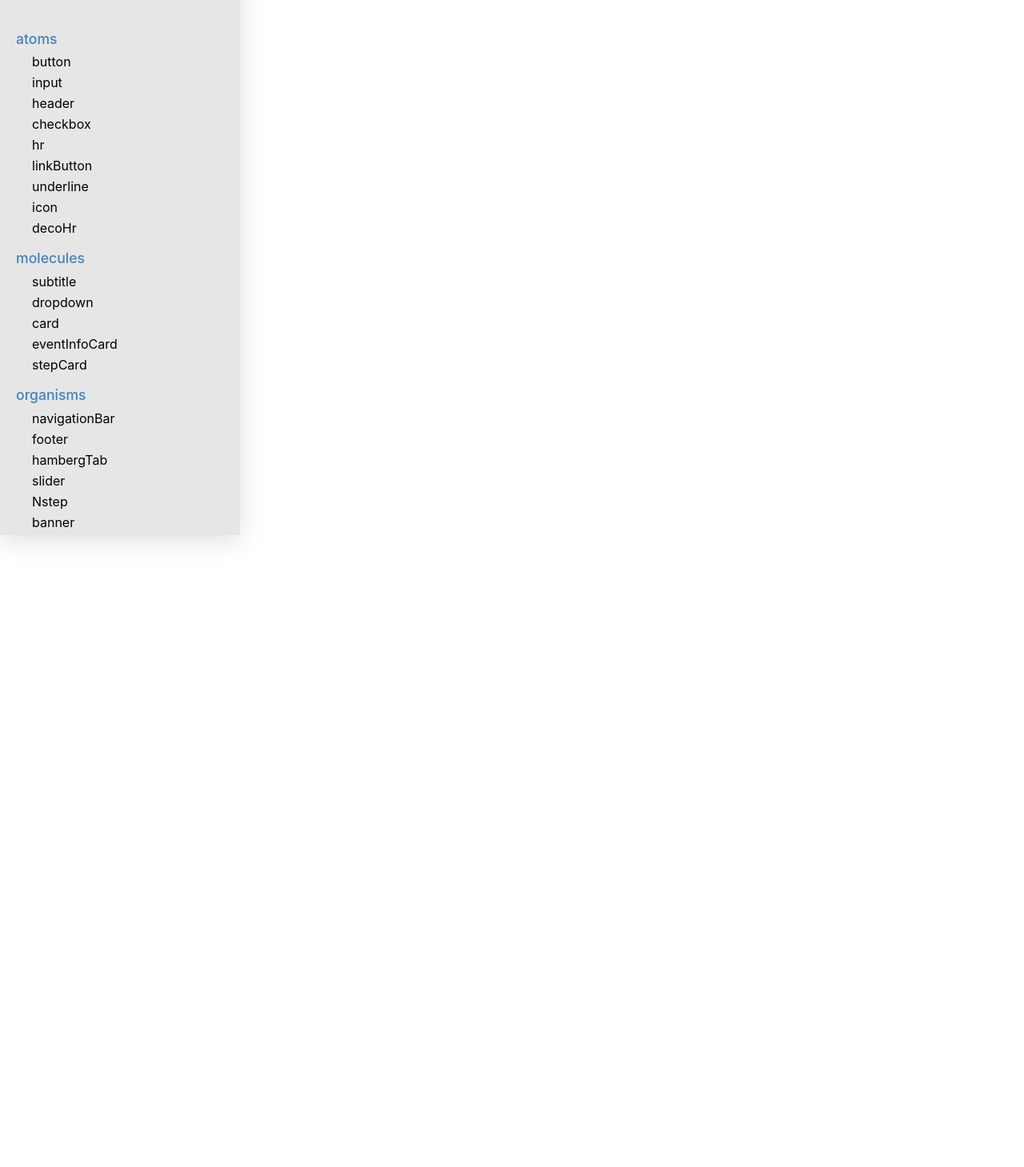
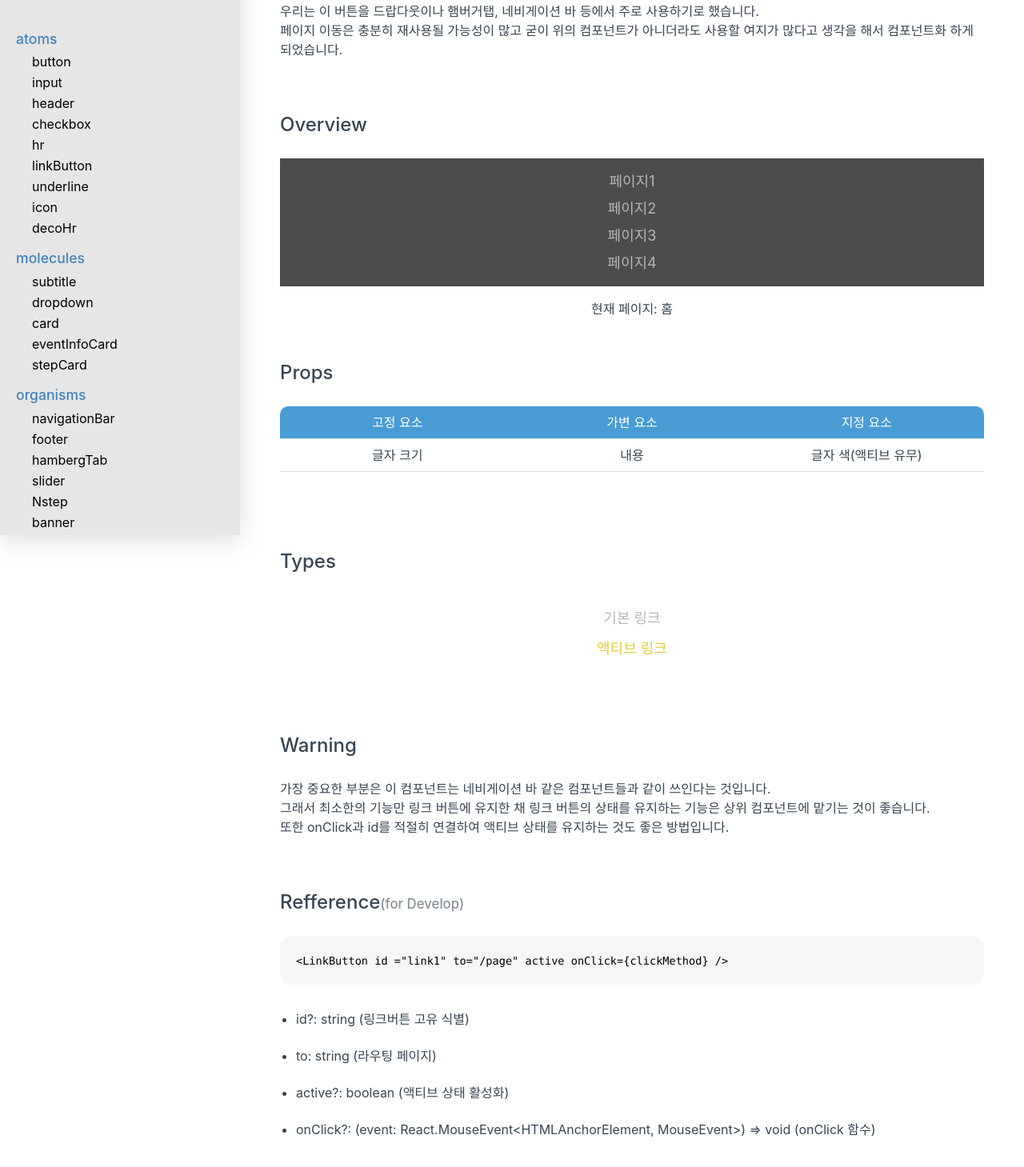
Before and after one commit to susirecipe/susirecipe-design-system, a React (Create React App) app: page /susirecipe-design-system/atoms/link-button in a window 1280 px wide. Shown: the part 131-1590 px from the top of the page at 80% size. Before the commit the page ends 800 px from the top, so only its background shows below. Built offline with nearby package versions, Linux system fonts and the light colour scheme.

Commit message:
feat: linkbutton atom 생성 및 linkbutton page 완성

```diff
--- a/src/Router.tsx
+++ b/src/Router.tsx
@@ -57,6 +57,9 @@ const AppRouter: React.FC = () => (
         <Route path="/atoms/icon">
           <Icon />
         </Route>
+        <Route path="/atoms/link-button/:page">
+          <LinkButton />
+        </Route>
         <Route path="/atoms/link-button">
           <LinkButton />
         </Route>
--- /dev/null
+++ b/src/components/another/Intro/LinkButtonIntro.tsx
@@ -0,0 +1,151 @@
+import React, { useEffect, useState, useCallback } from 'react';
+import { useParams } from 'react-router-dom';
+import {
+  IntroContainer,
+  IntroParagraph,
+  IntroSmallHeader,
+  ComponentWrapper,
+  ControlBox,
+  MarginBox,
+  PropsTable,
+  CodeBox,
+  ListBox,
+} from './global-intro.styled';
+import LinkButton from 'components/atoms/LinkButton/LinkButton';
+
+interface Param {
+  page: string;
+}
+
+interface ActivePage {
+  page1: boolean;
+  page2: boolean;
+  page3: boolean;
+  page4: boolean;
+}
+
+const LinkButtonIntro: React.FC = () => {
+  const params = useParams<Param>();
+
+  const getCurrentActivePageObj = useCallback((): ActivePage => {
+    const initActivePages = {
+      page1: false,
+      page2: false,
+      page3: false,
+      page4: false,
+    };
+
+    if (Object.keys(params).length === 0) {
+      return { ...initActivePages };
+    } else {
+      const { page } = params;
+      return { ...initActivePages, [page]: true };
+    }
+  }, [params]);
+
+  const getCurrentPage = useCallback(() => {
+    if (Object.keys(params).length === 0) {
+      return '홈';
+    } else {
+      const { page } = params;
+      return page;
+    }
+  }, [params]);
+
+  const [activePages, setActivePages] = useState<ActivePage>(getCurrentActivePageObj());
+  const [currentPage, setCurrentPage] = useState(getCurrentPage());
+
+  const handleActivePage = (event: React.MouseEvent<HTMLAnchorElement, MouseEvent>) => {
+    setActivePages(getCurrentActivePageObj());
+  };
+
+  useEffect(() => {
+    setCurrentPage(getCurrentPage());
+    setActivePages(getCurrentActivePageObj());
+  }, [params, getCurrentPage, getCurrentActivePageObj]);
+
+  return (
+    <IntroContainer>
+      <IntroParagraph>
+        링크버튼은 다른 페이지로 라우팅을 하기위해 만들어진 버튼입니다. <br />
+        우리는 이 버튼을 드랍다웃이나 햄버거탭, 네비게이션 바 등에서 주로 사용하기로 했습니다.
+        <br />
+        페이지 이동은 충분히 재사용될 가능성이 많고 굳이 위의 컴포넌트가 아니더라도 사용할 여지가 많다고 생각을 해서
+        컴포넌트화 하게 되었습니다.
+      </IntroParagraph>
+
+      <IntroSmallHeader>Overview</IntroSmallHeader>
+      <ComponentWrapper blackBG>
+        <LinkButton id="page1" to="/atoms/link-button/page1" active={activePages.page1} onClick={handleActivePage}>
+          페이지1
+        </LinkButton>
+        <br />
+        <LinkButton id="page2" to="/atoms/link-button/page2" active={activePages.page2} onClick={handleActivePage}>
+          페이지2
+        </LinkButton>
+        <br />
+        <LinkButton id="page3" to="/atoms/link-button/page3" active={activePages.page3} onClick={handleActivePage}>
+          페이지3
+        </LinkButton>
+        <br />
+        <LinkButton id="page4" to="/atoms/link-button/page4" active={activePages.page4} onClick={handleActivePage}>
+          페이지4
+        </LinkButton>
+      </ComponentWrapper>
+      <ControlBox>현재 페이지: {currentPage}</ControlBox>
+      <MarginBox margin={40} />
+
+      <IntroSmallHeader>Props</IntroSmallHeader>
+      <PropsTable>
+        <thead>
+          <tr>
+            <th>고정 요소</th>
+            <th>가변 요소</th>
+            <th>지정 요소</th>
+          </tr>
+        </thead>
+        <tbody>
+          <tr>
+            <td>글자 크기</td>
+            <td>내용</td>
+            <td>글자 색(액티브 유무)</td>
+          </tr>
+        </tbody>
+      </PropsTable>
+
+      <IntroSmallHeader>Types</IntroSmallHeader>
+      <ComponentWrapper>
+        <LinkButton to="#">기본 링크</LinkButton>
+        <MarginBox margin={20} />
+        <LinkButton to="#" active>
+          액티브 링크
+        </LinkButton>
+      </ComponentWrapper>
+      <MarginBox margin={80} />
+
+      <IntroSmallHeader>Warning</IntroSmallHeader>
+      <IntroParagraph>
+        가장 중요한 부분은 이 컴포넌트는 네비게이션 바 같은 컴포넌트들과 같이 쓰인다는 것입니다. <br />
+        그래서 최소한의 기능만 링크 버튼에 유지한 채 링크 버튼의 상태를 유지하는 기능은 상위 컴포넌트에 맡기는 것이 좋습니다. <br />
+        또한 onClick과 id를 적절히 연결하여 액티브 상태를 유지하는 것도 좋은 방법입니다.
+      </IntroParagraph>
+
+      <IntroSmallHeader>
+        Refference<small>(for Develop)</small>
+      </IntroSmallHeader>
+      <CodeBox>
+        <code>
+          &lt;LinkButton id ="link1" to="/page" active onClick=&#123;clickMethod&#125; /&gt;
+        </code>
+      </CodeBox>
+      <ListBox>
+        <li>id?: string (링크버튼 고유 식별)</li>
+        <li>to: string (라우팅 페이지)</li>
+        <li>active?: boolean (액티브 상태 활성화)</li>
+        <li>onClick?: (event: React.MouseEvent&lt;HTMLAnchorElement, MouseEvent&gt;) =&gt; void (onClick 함수)</li>
+      </ListBox>
+    </IntroContainer>
+  );
+};
+
+export default LinkButtonIntro;
--- /dev/null
+++ b/src/components/atoms/LinkButton/LinkButton.styled.ts
@@ -0,0 +1,16 @@
+import styled from 'styled-components';
+
+export const StyledLinkButton = styled.span`
+  a {
+    font-size: 1.125rem;
+    color: #b6b6b6;
+    text-decoration: none;
+  }
+  a:hover {
+    color: #fff;
+  }
+
+  a.active {
+    color: #e2ce38;
+  }
+`;
--- /dev/null
+++ b/src/components/atoms/LinkButton/LinkButton.tsx
@@ -0,0 +1,22 @@
+import React from 'react';
+import { Link } from 'react-router-dom';
+import { StyledLinkButton } from './LinkButton.styled';
+
+interface props {
+  id?: string;
+  to: string;
+  active?: boolean;
+  onClick?: (event: React.MouseEvent<HTMLAnchorElement, MouseEvent>) => void;
+}
+
+const LinkButton: React.FC<props> = ({ children, id, to, active, onClick }) => {
+  return (
+    <StyledLinkButton>
+      <Link id={id} to={to} className={active ? 'active' : undefined} onClick={onClick}>
+        {children}
+      </Link>
+    </StyledLinkButton>
+  );
+};
+
+export default LinkButton;
--- a/src/pages/LinkButton.tsx
+++ b/src/pages/LinkButton.tsx
@@ -1,8 +1,9 @@
 import React from 'react';
 import ComponentTemplate from 'templates/ComponentTemplate';
+import LinkButtonIntro from 'components/another/Intro/LinkButtonIntro';
 
 const LinkButton: React.FC = () => {
-  return <ComponentTemplate header="Linkbutton" content={<></>} />;
+  return <ComponentTemplate header="Linkbutton" content={<LinkButtonIntro></LinkButtonIntro>} />;
 };
 
 export default LinkButton;
```
